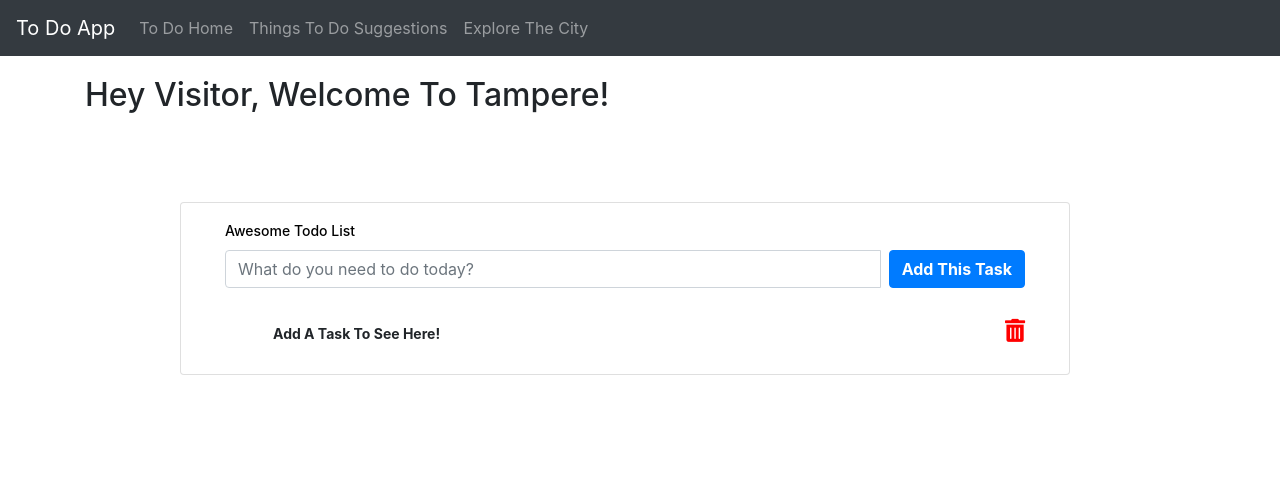
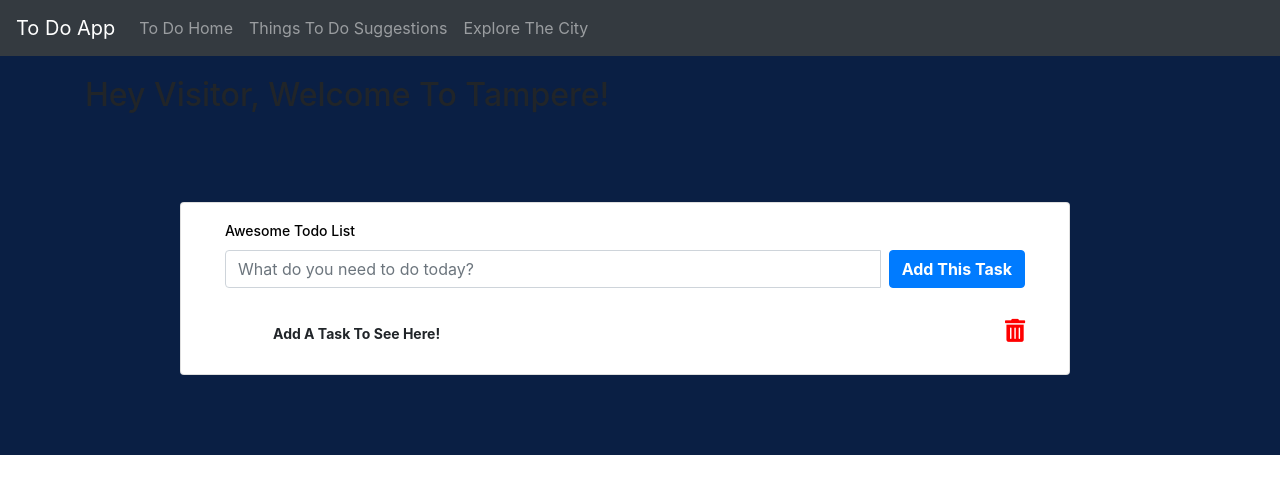
Before and after one commit to FAHID-KHAN/TaskSuggestor, a React (Create React App) app: page / in a window 1280 px wide. Shown: the top 494 px of the page. Built offline with nearby package versions, Linux system fonts and the light colour scheme.

Commit message:
Added Custom Google Font

```diff
--- a/public/index.html
+++ b/public/index.html
@@ -15,6 +15,7 @@
       user's mobile device or desktop. See https://developers.google.com/web/fundamentals/web-app-manifest/
     -->
     <link rel="manifest" href="%PUBLIC_URL%/manifest.json" />
+    <link href="https://fonts.googleapis.com/css2?family=Poppins:wght@200&display=swap" rel="stylesheet">
     <link rel = "stylesheet" href='https://maxcdn.bootstrapcdn.com/bootstrap/4.0.0/css/bootstrap.min.css'>
     <link rel="stylesheet" href="https://use.fontawesome.com/releases/v5.15.1/css/all.css" integrity="sha384-vp86vTRFVJgpjF9jiIGPEEqYqlDwgyBgEF109VFjmqGmIY/Y4HV4d3Gp2irVfcrp" crossorigin="anonymous">
     <!--
--- a/src/App.css
+++ b/src/App.css
@@ -1,5 +1,9 @@
+@import url('https://fonts.googleapis.com/css2?family=Poppins:wght@200&display=swap');
+
 body {
-  background-color: #f9f9fa
+  background-color: #0a1f44;
+  font-family: 'Poppins', sans-serif;
+
 }
 
 .flex {
--- a/src/App.js
+++ b/src/App.js
@@ -3,18 +3,20 @@ import React from 'react'
 import TaskMain from './components/TaskMain'
 import Welcome from './components/Welcome';
 import 'bootstrap/dist/css/bootstrap.min.css';
-import {Container} from 'react-bootstrap'
+import {Container, Row} from 'react-bootstrap'
 import NavBar from './components/NavBar';
+import Layout from './components/Layout';
 
 function App() {
   return (
-    <React.Fragment>
+    <Layout>
       <NavBar/>
-    <Container>
+    <Container >
       <Welcome/>
     <TaskMain/>
+
     </Container>
-    </React.Fragment>
+    </Layout>
 
   );
 }
--- /dev/null
+++ b/src/components/Layout.js
@@ -0,0 +1,13 @@
+import React, { Component } from 'react'
+
+export default class Layout extends Component {
+    render() {
+        return (
+            <div style = {{backgroundColor: "#0a1f44"}}>
+
+            {this.props.children}
+
+            </div>
+        )
+    }
+}
--- a/src/index.css
+++ /dev/null
@@ -1,13 +0,0 @@
-body {
-  margin: 0;
-  font-family: -apple-system, BlinkMacSystemFont, 'Segoe UI', 'Roboto', 'Oxygen',
-    'Ubuntu', 'Cantarell', 'Fira Sans', 'Droid Sans', 'Helvetica Neue',
-    sans-serif;
-  -webkit-font-smoothing: antialiased;
-  -moz-osx-font-smoothing: grayscale;
-}
-
-code {
-  font-family: source-code-pro, Menlo, Monaco, Consolas, 'Courier New',
-    monospace;
-}
--- a/src/index.js
+++ b/src/index.js
@@ -1,6 +1,5 @@
 import React from 'react';
 import ReactDOM from 'react-dom';
-import './index.css';
 import App from './App';
 import reportWebVitals from './reportWebVitals';
 
```
